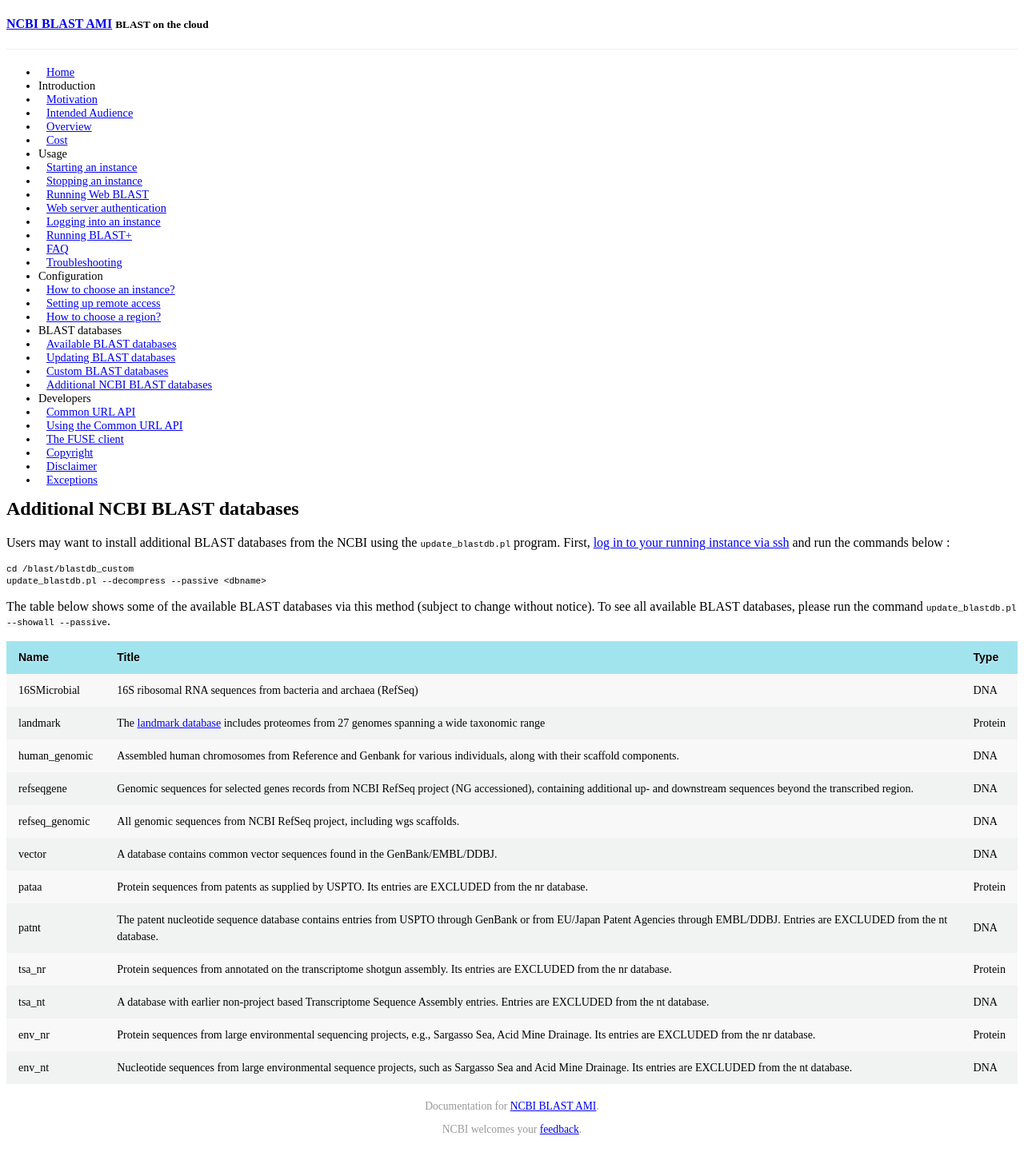
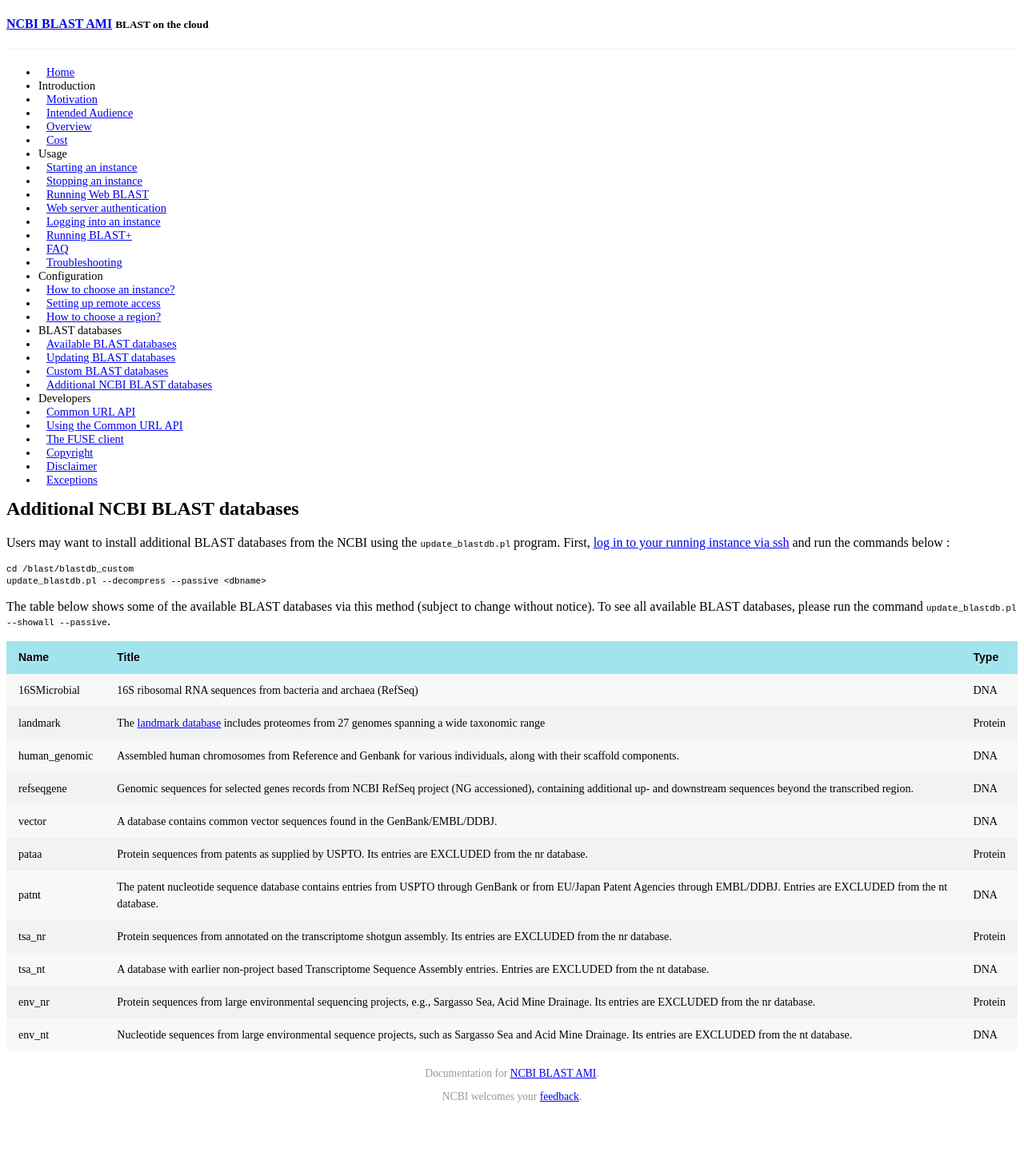
Before and after one commit to ncbi/blast-cloud, a Jekyll site: the page built from _posts/2015-06-09-other-ncbi-blastdbs.md, in a window 1280 px wide. Shown: the whole page at 80% size. Built offline with Jekyll 4.4.1, drawn with Linux system fonts in a browser that asks for light colours; a style sheet for code colours, icons or effects is not loaded; after the commit the page ends 1400 px from its top, so only the background shows below that.

Commit message:
Remove deprecated refseq_genomic BLASTDB

```diff
--- a/_posts/2015-06-09-other-ncbi-blastdbs.md
+++ b/_posts/2015-06-09-other-ncbi-blastdbs.md
@@ -22,7 +22,6 @@ The table below shows some of the available BLAST databases via this method (sub
 |landmark      |The [landmark database](https://blast.ncbi.nlm.nih.gov/smartblast/smartBlast.cgi?CMD=Web&PAGE_TYPE=BlastDocs) includes proteomes from 27 genomes spanning a wide taxonomic range  |Protein|
 |human_genomic|Assembled human chromosomes from Reference and Genbank for various individuals, along with their scaffold components.|DNA|
 |refseqgene|Genomic sequences for selected genes records from NCBI RefSeq project (NG accessioned), containing additional up- and downstream sequences beyond the transcribed region.|DNA|
-|refseq_genomic|All genomic sequences from NCBI RefSeq project, including wgs scaffolds.|DNA|
 |vector|A database contains common vector sequences found in the GenBank/EMBL/DDBJ.|DNA|
 |pataa|Protein sequences from patents as supplied by USPTO. Its entries are EXCLUDED from the nr database.|Protein|
 |patnt|The patent nucleotide sequence database contains entries from USPTO through GenBank or from EU/Japan Patent Agencies through EMBL/DDBJ. Entries are EXCLUDED from the nt database.|DNA|
```
